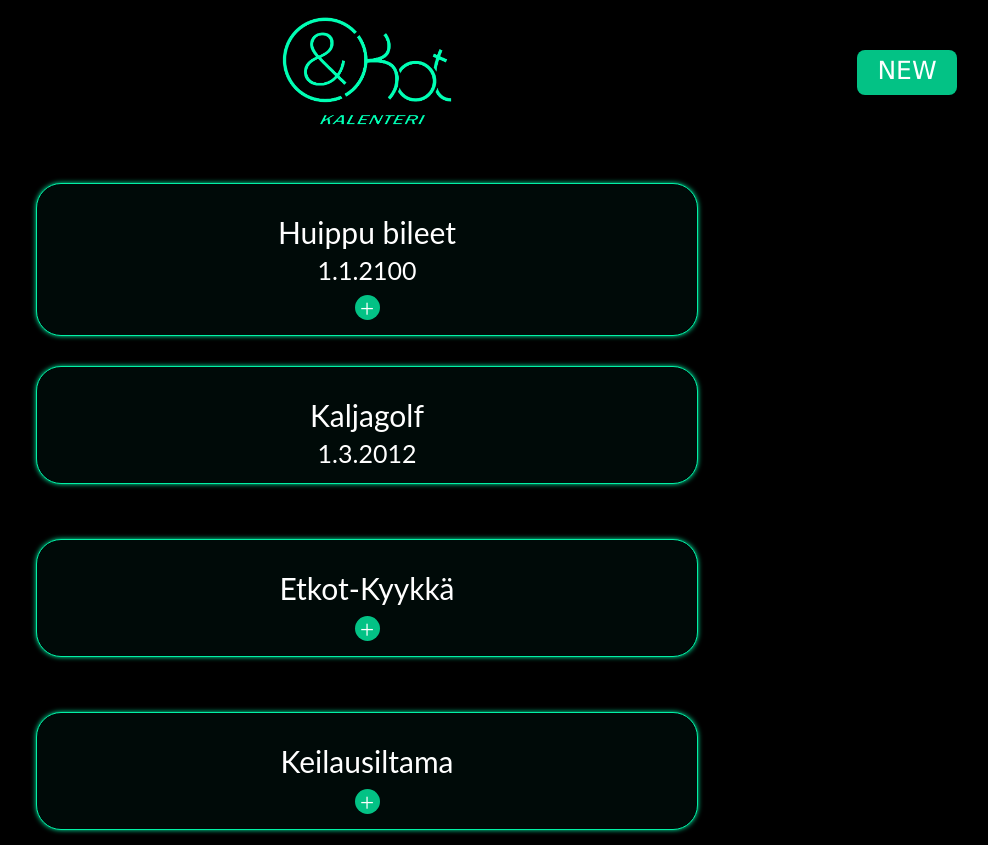
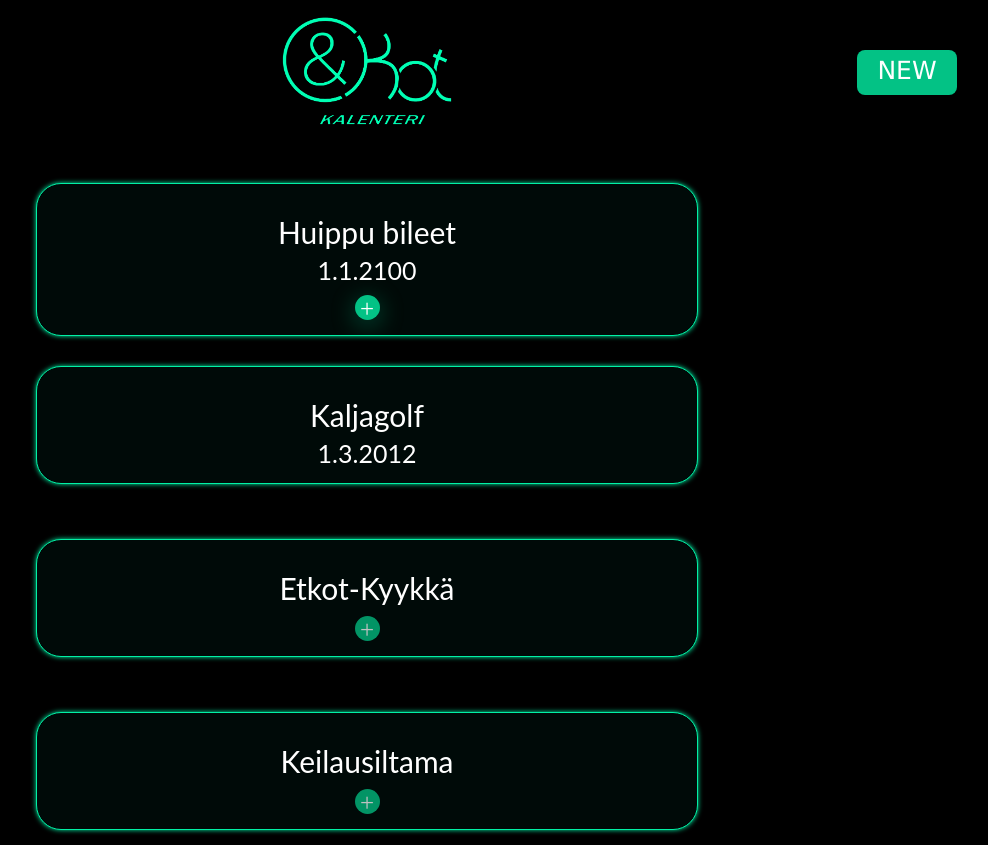
Before and after one commit to etkot/etkot-kalenteri, a Vue app: page / in a window 1280 px wide. In both pictures the pointer is over the element 640 px from the left and 307 px from the top of the page. Shown: the whole page, without its empty margins (273-1261 px from the left). Built offline with nearby package versions, Linux system fonts and the light colour scheme.

Commit message:
added glow effects to buttons

```diff
--- a/src/components/Event.vue
+++ b/src/components/Event.vue
@@ -89,9 +89,15 @@ export default {
     border-radius: 100%;
     width: 25px;
     height: 25px;
+    opacity: .75;
     margin: auto;
     margin-top: 10px;
     transition: 0.5s;
+}
+#button:hover {
+    border: 1px solidrgb(3, 194, 133, 1);
+    box-shadow: 0 5px 25px rgb(3, 194, 133, 0.4);
+    opacity: 1;
 }
 #vote-button {
     background-color: #03c285;
@@ -108,7 +114,9 @@ export default {
     transition: 0.5s;
 }
 #vote-button:hover {
-    border: 2px solid white;
+    border: 1px solidrgb(3, 194, 133, 1);
+    box-shadow: 0 5px 25px rgb(3, 194, 133, 0.4);
+    opacity: 1;
 }
 #checkbox {
     appearance: none;
@@ -121,6 +129,7 @@ export default {
     background-color: #03c285;
     border-radius: 4px;
     outline: none;
+    transition: 0.5s;
 }
 #checkbox:checked::after {
     content: '\2714';
@@ -129,7 +138,9 @@ export default {
     margin: 4px;
 }
 #checkbox:hover {
-    border: 1px solid white;
+    border: 1px solidrgb(3, 194, 133, 1);
+    box-shadow: 0 5px 25px rgb(3, 194, 133, 0.4);
+    opacity: 1;
 }
 #plus {
     color: white;
--- a/src/components/New.vue
+++ b/src/components/New.vue
@@ -105,6 +105,9 @@ export default {
     width: 125px;
     height: 52px;
     margin: 48px;
+    border: 1px solidrgb(3, 194, 133, 1);
+    box-shadow: 0 5px 35px rgb(3, 194, 133, 0.4);
+    opacity: 1;
 }
 #button-text {
     text-align: center;
```
Also changed, not shown: 1 other file (tests, documents, lock files or other folders).
